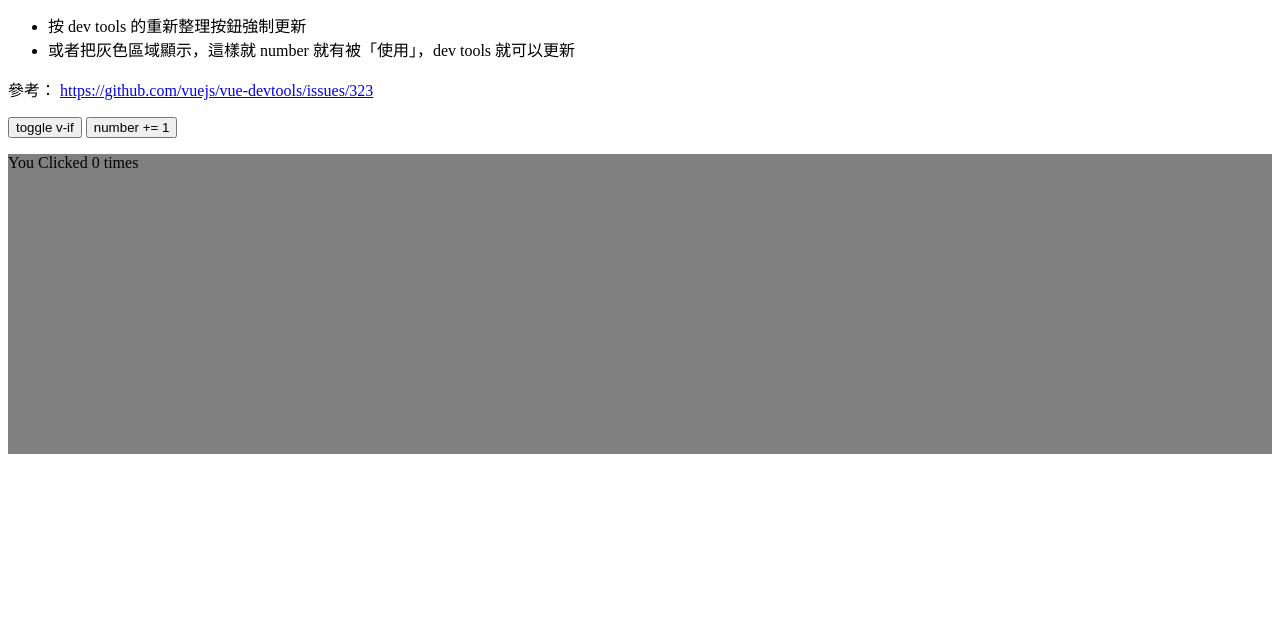
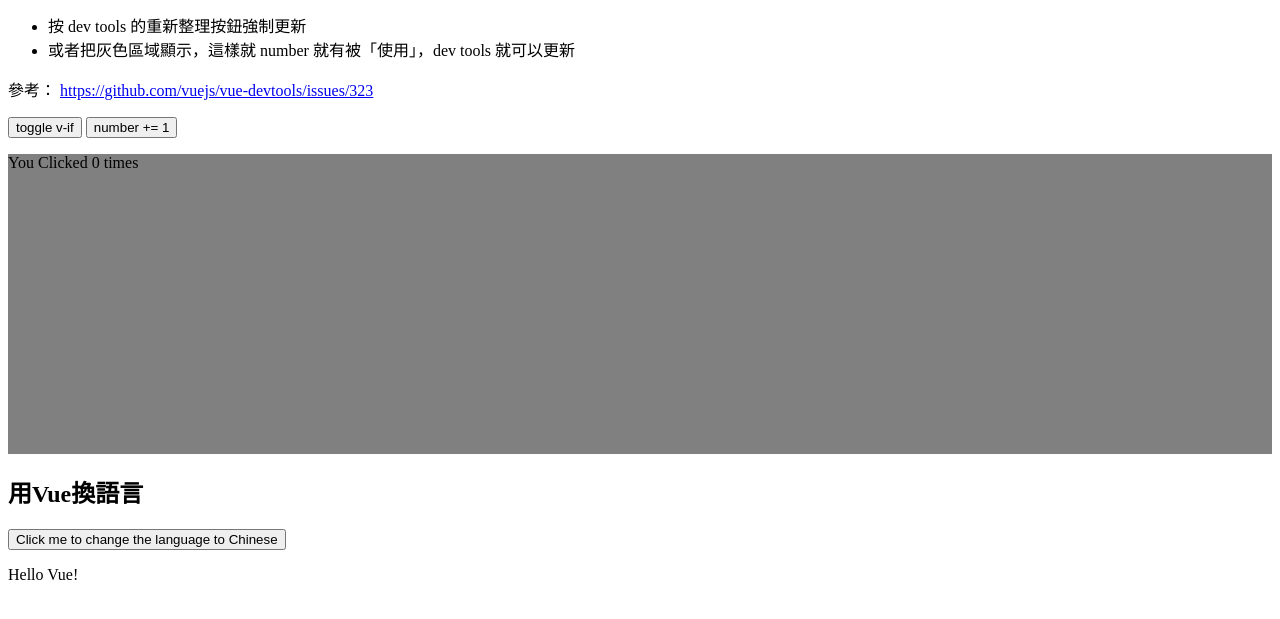
Before and after one commit to ChiaHsuan/vue-devtool-not-update, a plain HTML site: page index.html in a window 1280 px wide. Shown: the part 107-726 px from the top of the page. Drawn offline with nearby package versions, Linux system fonts and the light colour scheme.

Commit message:
用vue換語言

```diff
--- a/index.html
+++ b/index.html
@@ -31,8 +31,17 @@
         <button @click="onClick2">number += 1</button>
         <p v-if="toggle" class="demo">You Clicked {{number}} times</p>
     </div>
+
+    <div id="app2">
+        <h2>
+            用Vue換語言
+        </h2>
+        <button v-on:click="changeMessage" data-lan="lan">{{currentLan}}</button>
+        <p>{{message}}</p>
+    </div>
     <script src="https://unpkg.com/vue@2.2.6/dist/vue.js"></script>
     <script>
+
         var app = new Vue({
             el: '#app',
             data: {
@@ -49,6 +58,31 @@
                 }
             }
         });
+
+
+        var app2 = new Vue({
+            el: '#app2',
+            data: {
+                message: "Hello Vue!",
+                lan: "eng",
+                currentLan: "Click me to change the language to Chinese"
+            },
+            methods: {
+                changeMessage: function(){
+                    if(this.lan=="eng"){
+                        this.message = "哈囉vue";
+                        this.lan="ch";
+                        this.currentLan = "點我切英文";
+                    }else if(this.lan=="ch"){
+                        this.message = "Hello Vue!";
+                        this.lan = "eng";
+                        this.currentLan = "Click me to change the language to Chinese";
+                    }
+                }
+            }
+        });
+
+
     </script>
 </body>
 
```
